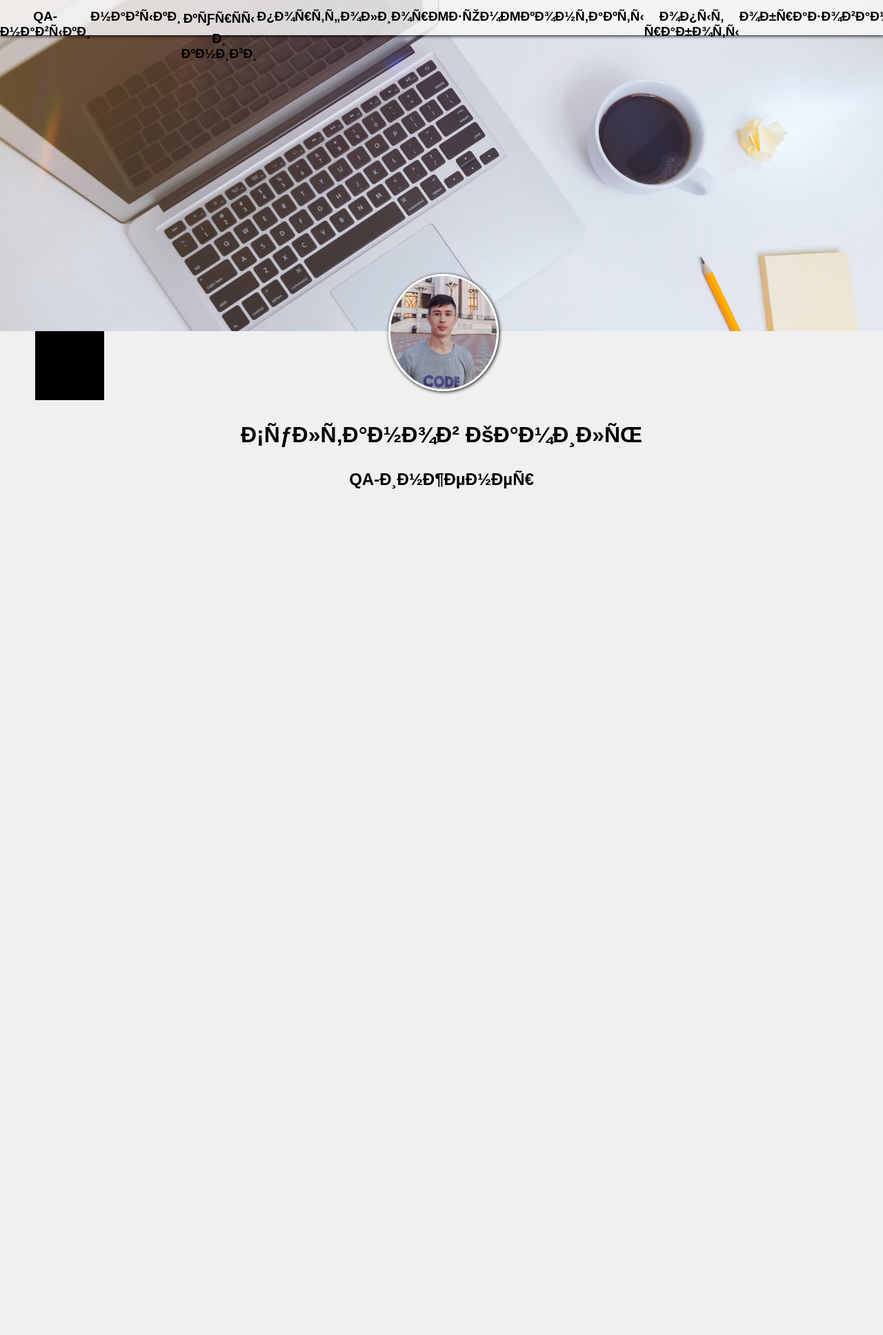
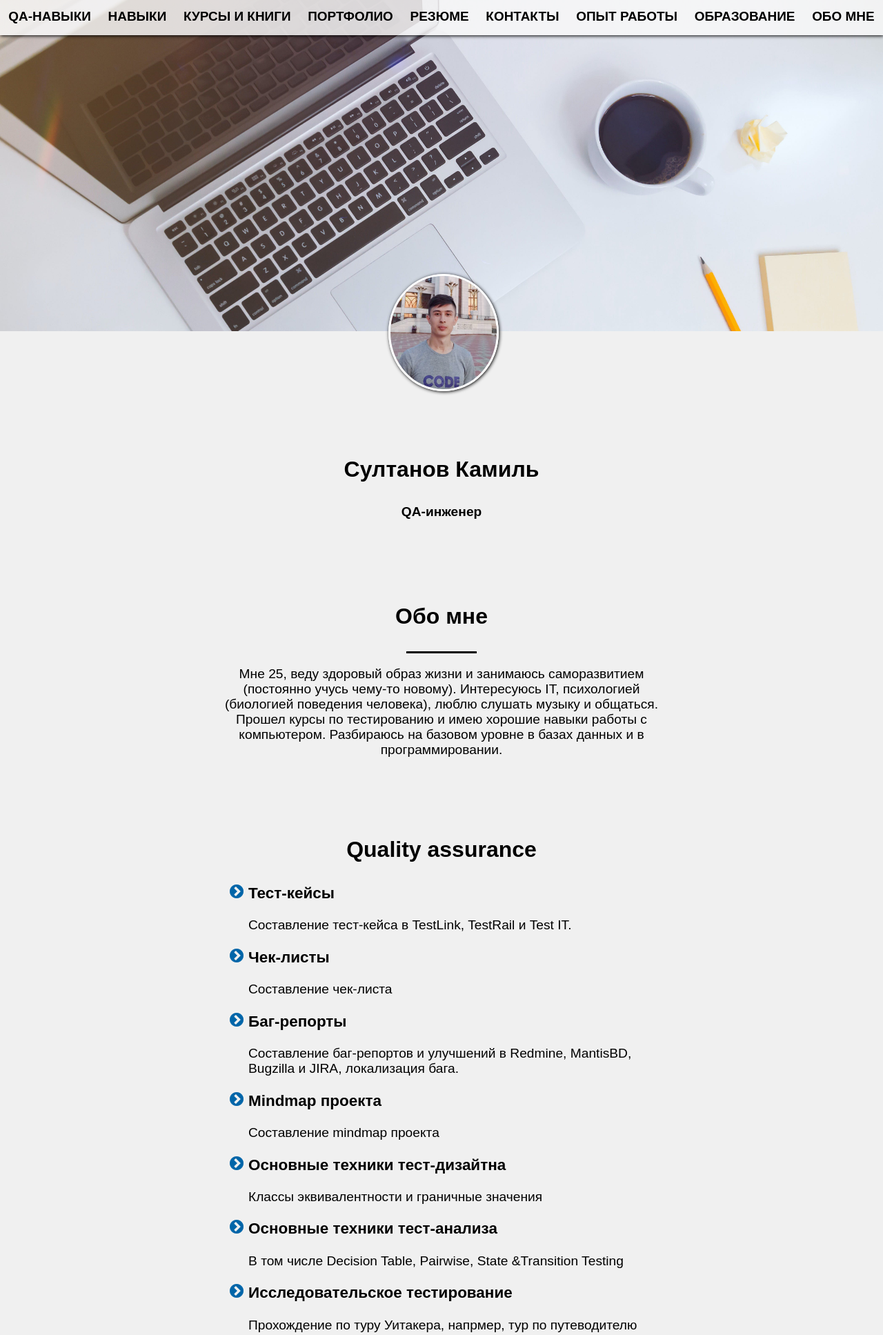
Before and after one commit to K4maS/SomeProducts, a PHP site: a page that, after the commit, uses Резюме/resume.html in a window 1280 px wide. Shown: the top 1935 px of the page at 69% size. Run offline with PHP 8.4, Linux system fonts and the light colour scheme.

Commit message:
Добавлен слайдер в резюме

```diff
--- a/index.html
+++ b/index.html
@@ -119,7 +119,7 @@
                         <input class="input" id='short_link_value' type="link" placeholder="https://www.short.com/link">
                     </p>
                     <p>
-                        <button class="btn" id="link_btn" onclick="alert('Этот раздел еще не работает')">Получить короткую ссылку</button>
+                        <button class="btn" id="link_btn" onclick="alert('Этот раздел еще не работает')">Укороить ссылку</button>
                     </p>
                 </selection>
             </article>
--- a/resume.html
+++ /dev/null
@@ -1,32 +0,0 @@
-<!doctype html >
-    <head>
-        <title>Резюме</title>
-        <link rel="stylesheet" href="resume.css"/>
-        <link rel="shortcut icon" href=""/>
-    </head>
-    <body>
-        <nav>
-            <a href="#"> qa-навыки</a>
-            <a href="#">навыки</a>
-            <a href="#">курсы и книги</a>
-            <a href="#">портфолио</a>
-            <a href="#">резюме</a>
-            <a href="#">контакты</a>
-            <a href="#">опыт работы</a>
-            <a href="#">образование</a>
-            <a href="#">обо мне</a>
-        </nav>
-
-        <article>
-
-            <section>
-                <img id='ava' src="my_photo.jpg" alt="">
-                <div></div>
-                <h1><strong>Султанов Камиль</strong></h1>
-                <h2 >QA-инженер</h2>
-
-            </section>
-        </article>
-
-    </body>
-</html>
--- a/resume.css
+++ b/Резюме/resume.css
@@ -4,6 +4,7 @@
     background-attachment: fixed;
     font-family: Arial, Helvetica, sans-serif;
     text-align: center;
+
     }
 nav{
     position: fixed;
@@ -21,7 +22,8 @@
     justify-content: space-around;
     min-width: 950px
     }
-nav a:link{
+
+nav a{
     color:black;
     position: relative;
     top: 25%;
@@ -37,15 +39,12 @@
     color: rgb(104, 104, 104);
     transform: scale(0.97,0.97);
     }
-nav a:default{
-    color:black;
 
-    }
 article{
     /*box-shadow: 1px 1px 5px rgb(0, 0, 0);*/
     position: absolute;
-    width: 100%;
-    min-height: 1000px;
+    width: 50%;
+    min-height: 600px;
     height: 10000px;
     background: rgb(240, 240, 240);
     top: 60%;
@@ -54,11 +53,28 @@
     z-index: 1;
     margin-left: auto;
     margin-right: auto;
-    min-width: 950px
+    min-width:  600px;
+    padding: 25%;
+    padding-top: 150px;
+    font-size: larger;
     }
 h1{
     font-size: xx-large;
 }
+.list{
+    padding-top: 10%;
+
+    }
+.list ul{
+    text-align:left ;
+    list-style-position: outside;
+    list-style-image: url(list_image_mint20.png);
+    }
+#listinlist {
+    list-style-type: none;
+    list-style-image: none;
+    }
+
 #ava {
     border-radius: 50% ;
     position: absolute;
@@ -71,18 +87,33 @@
     min-width: 134px;
 
     }
-div{
-    position: relative;
-    left: 4%;
-    width: 100px;
-    height: 100px;
-    background: black;
+#slider {
+    padding-top: 10%;
+    }
+#slider button{
+    position:relative;
+    height: 3vw;
+    width: 3vw;
+    border-radius: 2vw;
+    top:17vw;
+    border: none;
+    background-image: url(https://knvstels.ru/bitrix/components/artixgroup/elements.sort/templates/.default/images/arrow.svg);
+    background-color: rgb(207, 207, 207);
+    }
+#slider button{}
+#back_btn{
+    position:absolute ;
+    right: 45%;
+    top: 13vw;
 
     }
-div:hover{
-    transform: rotate(45deg);
-    transform-origin: 73% 53%;
+#forward_btn{
+    position:absolute ;
+    left: 45%;
+    transform: rotate(180deg);
     }
-div:active{
-    transform: translate(1000px, 104px) skew(30deg);
-}
+#img{
+    position:relative;
+    width: 90%;
+    aspect-ratio: 1.5 / 1;
+    }
--- /dev/null
+++ b/Резюме/resume.html
@@ -0,0 +1,134 @@
+<!doctype html >
+    <head>
+        <title>Резюме</title>
+        <link rel="stylesheet" href="resume.css"/>
+        <link id="icon" rel="shortcut icon" href="chsultanov.jpg"/>
+    </head>
+    <body>
+        <nav>
+            <a href="#"> qa-навыки</a>
+            <a href="#">навыки</a>
+            <a href="#">курсы и книги</a>
+            <a href="#">портфолио</a>
+            <a href="#">резюме</a>
+            <a href="#">контакты</a>
+            <a href="#">опыт работы</a>
+            <a href="#">образование</a>
+            <a href="#">обо мне</a>
+        </nav>
+
+        <article>
+
+            <section>
+                <img id='ava' src="my_photo.jpg" alt="">
+                <h1><strong>Султанов Камиль</strong></h1>
+                <h4 >QA-инженер</h4>
+            </section>
+            <section class="list">
+                <h1>Обо мне</h1>
+                <hr width="100px" size="3px" color='black'>
+                <p> Мне 25, веду здоровый образ жизни и занимаюсь саморазвитием (постоянно учусь чему-то новому).
+                    Интересуюсь IT, психологией (биологией поведения человека), люблю слушать музыку и общаться.
+                    Прошел курсы по тестированию и имею хорошие навыки работы с компьютером.
+                    Разбираюсь на базовом уровне в базах данных и в программировании.
+                </p>
+            </section>
+            <section class="list">
+                <h1>Quality assurance</h1>
+                <ul>
+                    <li><h3>Тест-кейсы</h3>
+                        Составление тест-кейса в TestLink, TestRail и Test IT.</li>
+                    <li><h3>Чек-листы</h3>
+                        Составление чек-листа</li>
+                    <li><h3>Баг-репорты</h3>
+                        Составление баг-репортов и улучшений в Redmine, MantisBD, Bugzilla и JIRA, локализация бага.</li>
+                    <li><h3>Mindmap проекта</h3>
+                        Составление mindmap проекта</li>
+                     <li><h3>Основные техники тест-дизайтна</h3>
+                        Классы эквивалентности и граничные значения</li>
+                    <li><h3>Основные техники тест-анализа</h3>
+                        В том числе Decision Table, Pairwise, State &Transition Testing</li>
+                    <li><h3>Исследовательское тестирование</h3>
+                        Прохождение по туру Уитакера, напрмер, тур по путеводителю</li>
+                    <li><h3>Тестирование документации</h3>
+                        Варианты использования</li>
+                    <li><h3>Автоматизация </h3>
+                        Составлял тесты на готовом фреймворке, так же опыт работы в selenium</li>
+                    <li><h3>Тестирование API с помощью базовых rest запросов (Комплект тестов)</h3>
+                        <ul id="listinlist">
+                            <li>⎯ Набор тест-кейсов, с описанием используемых входных данных, сценарием
+                            тестирования и ожидаемыми результатами</li>
+                            <li>⎯ Зафиксированные результаты тестирования.</li>
+                        </ul>
+                    <li><h3>Тестирование Android приложения (Комплект тестов)</h3>
+                        Документ с набором тест-кейсов, сценарием тестирования, ожидаемыми
+
+                        результатами и фактическими результатами.</li>
+                    <li><h3>Отчёты</h3>
+                        Составление отчетов по тестированию</li>
+                    </ul>
+            </section>
+            <section class="list">
+                <h1>Навыки+</h1>
+                <ul>
+                    <li><h3>Английский язык (A2/B1)</h3>
+                        Аудирование и чтение </li>
+                    <li><h3>Python</h3>
+                        Могу создать простейший консольный калькулятор в языке программирования Python (циклы, функции, немного ООП)</li>
+                    <li><h3>JavaScript</h3>
+                        Знаю основные циклы и функции</li>
+                    <li><h3>HTML CSS</h3>
+                        Знаю структуру, тэги помню только основные(head, body), понимаю структуру CSS. Создаю сайт на HTML-CSS-JS: ссылка на сайт.</li>
+                     <li><h3>API</h3>
+                        Знаю основные методы(GET, POST, PUT, DELETE), классы статус-кодов, Postman (умею отправлять запросы), DevTools(Network, Console), Fiddler и Charles(Inspectors)</li>
+                    <li><h3>Слепая печать</h3>
+                        Слепая печать на русском и английском раскладках</li>
+                    <li><h3>Ms DOS</h3>
+                        Умею работать в консоли компьютера</li>
+            </section>
+            <section class="list">
+                <h1>Курсы и книги</h1>
+                <ul>
+                    <li>
+                        <h3>Курс «Школа начинающих тестировщиков (ШНАТ)» от Ольги Назиной.</h3>
+                    </li>
+                    <li>
+                        <h3>Книга Святослава Куликова «Тестирование программного обеспечения. Базовый курс»</h3>
+                    </li>
+                    <li>
+                        <h3>Бесплатный курс "тестирование с нуля" от YouTube-канала Artsiom Rusau QA Life</h3>
+                    </li>
+            </section>
+            <section class="list">
+                <h1>Опыт работы</h1>
+                <ul>
+                    <li>
+                        <h3>ООО «Анкор ФинТек»(Подрядчик Яндекса).</h3> Тестировщик(асессор)
+                    </li>
+                    <li>
+                        <h3>АО «Уфанет».</h3> Сервис-менеджер (Есть опыт работы с ERP и составления СОП)
+                    </li>
+            </section>
+            <section class="list">
+                <h1>Образование</h1>
+                <ul>
+                    <li>
+                        <h3>Уфимский колледж статистики, информатики и вычислительной техники.</h3> Технике по компьютерным сетям (Системный администратор).
+
+            </section>
+            <section id="slider">
+                <div>
+                    <button id="back_btn" ></button>
+                    <button id="forward_btn" ></button>
+                    <img id='img' src="chsultanov.jpg"/></img>
+
+               </div>
+
+
+            </section>
+        </article>
+        <script src="resume.js"></script>
+
+
+    </body>
+</html>
--- /dev/null
+++ b/Резюме/resume.js
@@ -0,0 +1,18 @@
+var galery = ["chsultanov.jpg", "my_photo.jpg", "list_image_mint20.png"];
+            img.src = galery[0];
+            var x = 0;
+
+            forward_btn.onclick = function(){
+            x ++;
+            if (x >= galery.length){
+                x = 0;
+            }
+            img.src = galery[x];
+            }
+            back_btn.onclick =function(){
+            x --;
+            if (x< 0){
+            x = galery.length-1;
+            }
+            img.src = galery[x];
+            }
```
Also changed, not shown: style.css (+20 -8 lines), Резюме/chsultanov.jpg (added), Резюме/laptop_and_coffee.jpeg (renamed from laptop_and_coffee.jpeg), Резюме/list_image_mint20.png (added), Резюме/my_photo.jpg (renamed from my_photo.jpg).
